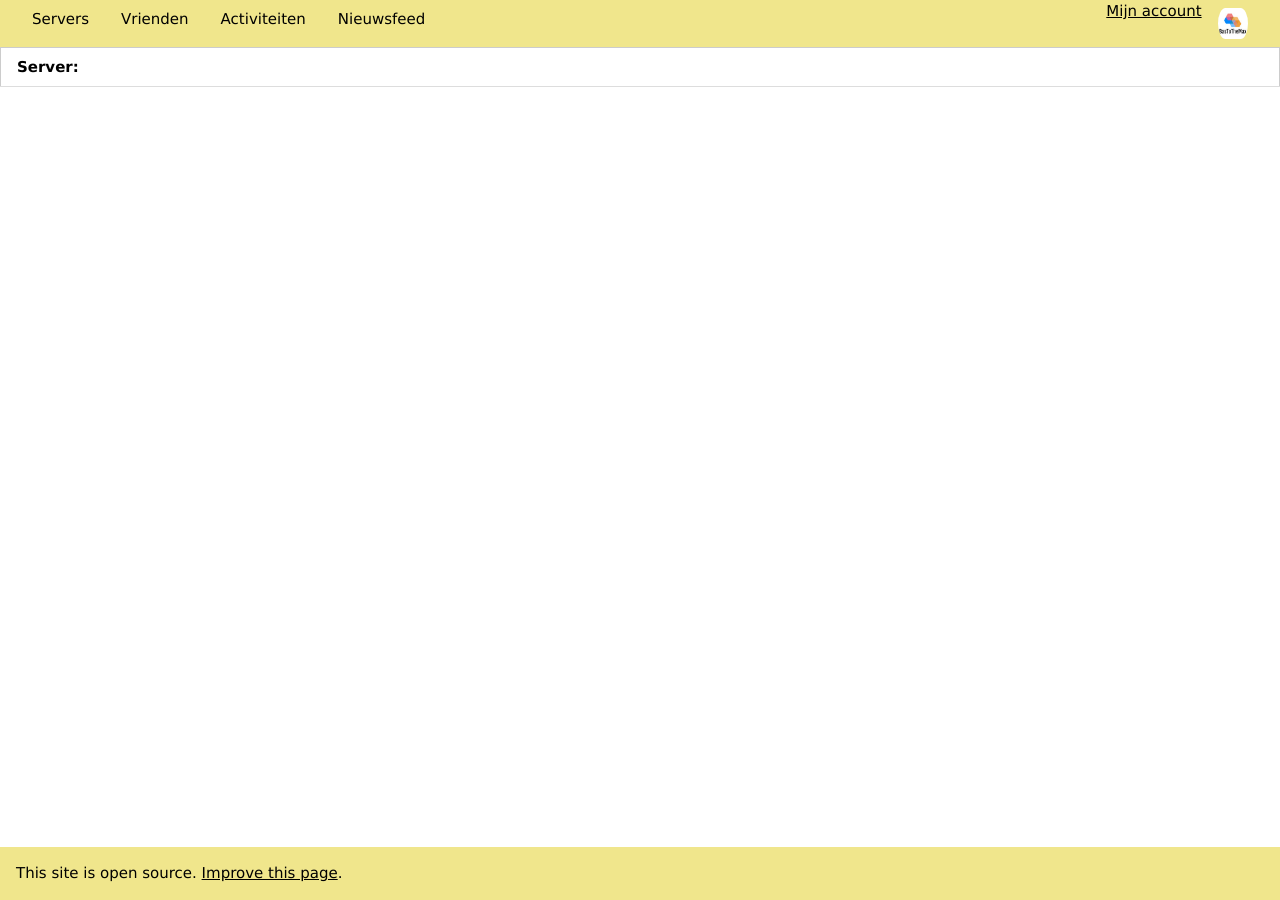
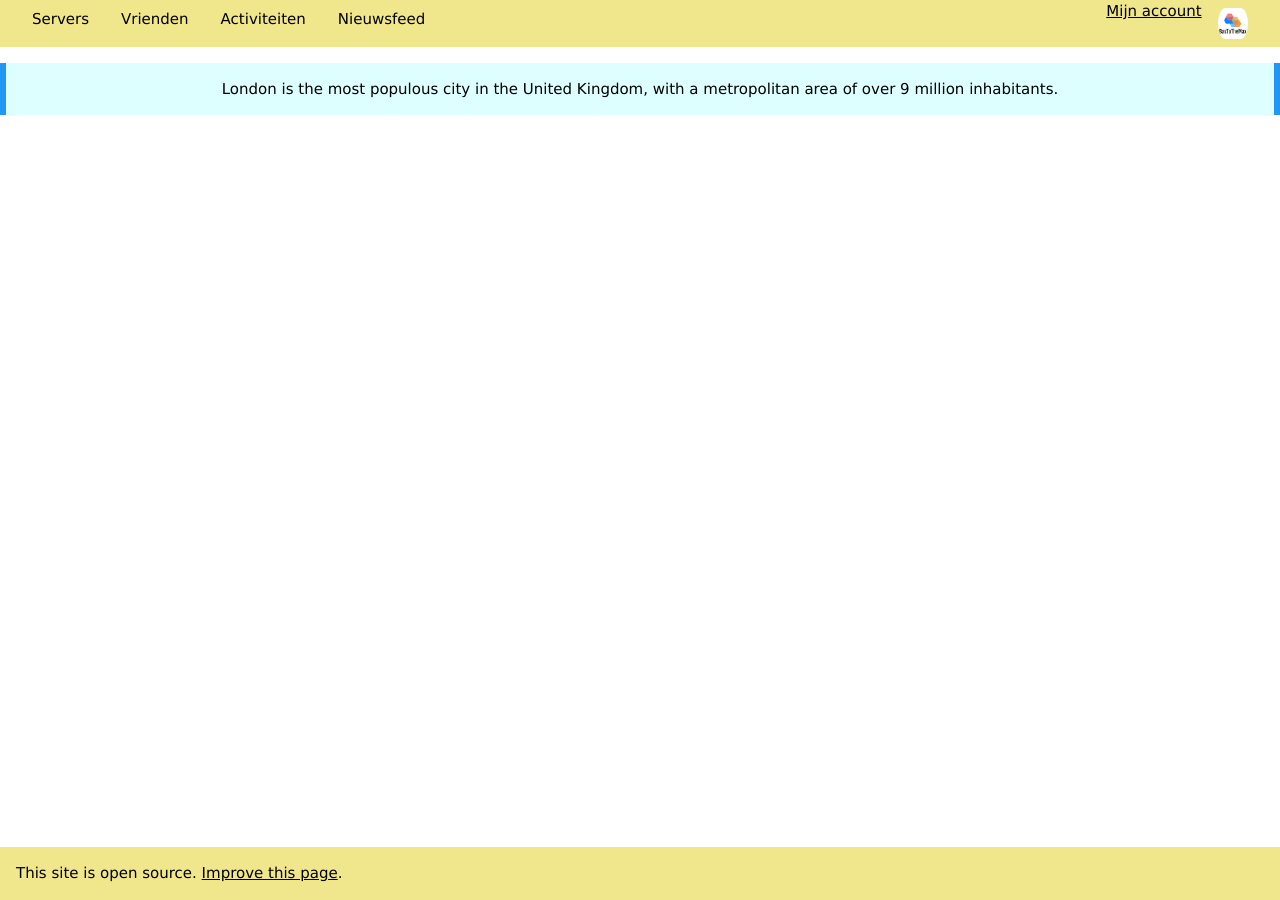
Before and after one commit to BasToTheMax/ChatApp, a Jekyll site: the page built from docs/index.md, in a window 1280 px wide. Built offline with Jekyll 4.4.1, drawn with Linux system fonts in a browser that asks for light colours; our own code applies the rules of GitHub Pages for plain Markdown files.

Commit message:
Update index.md

```diff
--- a/docs/index.md
+++ b/docs/index.md
@@ -1,7 +1,6 @@
 <center>
-  <table class="w3-table w3-table-all">
-    <tr>
-      <th>Server:</th>
-    </tr>
-  </table>
+   <div class="w3-panel w3-pale-blue w3-leftbar w3-rightbar w3-border-blue">
+    <p>London is the most populous city in the United Kingdom,
+    with a metropolitan area of over 9 million inhabitants.</p>
+  </div>
 </center>
```
